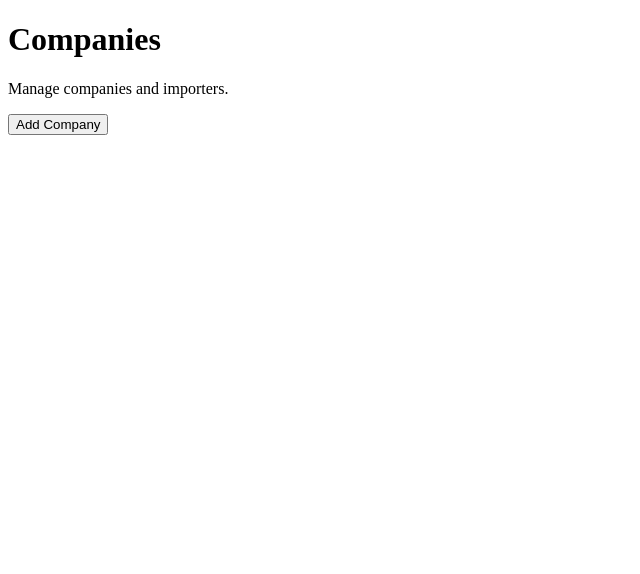
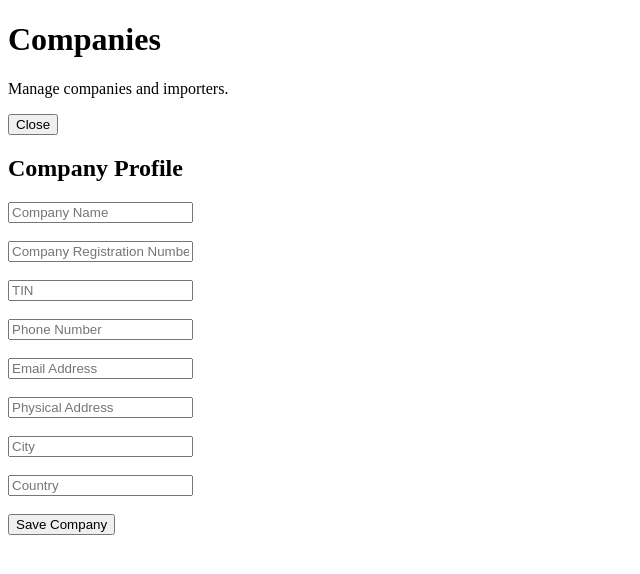
Before and after one commit to frankigogo19-beep/Import-clearance-system-, a Next.js app: page /companies in a window 1280 px wide. Both pictures are taken after a click on the button "Add Company". Shown: the top 574 px of the page, without its empty margins (0-640 px from the left). Built offline with nearby package versions, Linux system fonts and the light colour scheme.

Commit message:
Implement company management form with validation
Added a form to manage company data with validation.

```diff
--- a/app/companies/page.js
+++ b/app/companies/page.js
@@ -1,10 +1,151 @@
+
+"uswe client";
+import { useState } from "react";
 export default function Companies() {
+const [showForm, setShowForm] = useState(false);
+const [formData, setFormData] = useState({
+companyName: "",
+registrationNumber: "",
+tin: "",
+phoneNumber: "",
+email: "",
+physicalAddress: "",
+city: "",
+country: "",
+});
+const [message, setMessage] = useState("");
+const handleChange = (event) => {
+const { name, value } = event.target;
+setFormData((currentData) => ({
+  ...currentData,
+  [name]: value,
+}));
+
+setMessage("");
+};
+const handleSubmit = (event) => {
+event.preventDefault();
+const requiredFields = [
+  "companyName",
+  "registrationNumber",
+  "tin",
+  "phoneNumber",
+  "email",
+  "physicalAddress",
+  "city",
+  "country",
+];
+
+const hasMissingFields = requiredFields.some(
+  (field) => !formData[field].trim()
+);
+
+if (hasMissingFields) {
+  setMessage("Error: Please complete all required fields.");
+  return;
+}
+
+setMessage("Company saved successfully.");
+};
 return (
 <main>
 <h1>Companies</h1>
 <p>Manage companies and importers.</p>
+<button onClick={() => setShowForm(!showForm)}>
+    {showForm ? "Close" : "Add Company"}
+  </button>
 
-      <button>Add Company</button>
+  {showForm && (
+    <div>
+      <h2>Company Profile</h2>
+
+      <form onSubmit={handleSubmit}>
+        <input
+          type="text"
+          name="companyName"
+          placeholder="Company Name"
+          value={formData.companyName}
+          onChange={handleChange}
+          required
+        />
+        <br /><br />
+
+        <input
+          type="text"
+          name="registrationNumber"
+          placeholder="Company Registration Number"
+          value={formData.registrationNumber}
+          onChange={handleChange}
+          required
+        />
+        <br /><br />
+
+        <input
+          type="text"
+          name="tin"
+          placeholder="TIN"
+          value={formData.tin}
+          onChange={handleChange}
+          required
+        />
+        <br /><br />
+
+        <input
+          type="text"
+          name="phoneNumber"
+          placeholder="Phone Number"
+          value={formData.phoneNumber}
+          onChange={handleChange}
+          required
+        />
+        <br /><br />
+
+        <input
+          type="email"
+          name="email"
+          placeholder="Email Address"
+          value={formData.email}
+          onChange={handleChange}
+          required
+        />
+        <br /><br />
+
+        <input
+          type="text"
+          name="physicalAddress"
+          placeholder="Physical Address"
+          value={formData.physicalAddress}
+          onChange={handleChange}
+          required
+        />
+        <br /><br />
+
+        <input
+          type="text"
+          name="city"
+          placeholder="City"
+          value={formData.city}
+          onChange={handleChange}
+          required
+        />
+        <br /><br />
+
+        <input
+          type="text"
+          name="country"
+          placeholder="Country"
+          value={formData.country}
+          onChange={handleChange}
+          required
+        />
+        <br /><br />
+
+        <button type="submit">Save Company</button>
+      </form>
+
+      {message && <p>{message}</p>}
+    </div>
+  )}
 </main>
 );
 }
```
Lines whose indentation alone changed are shown as unchanged.
